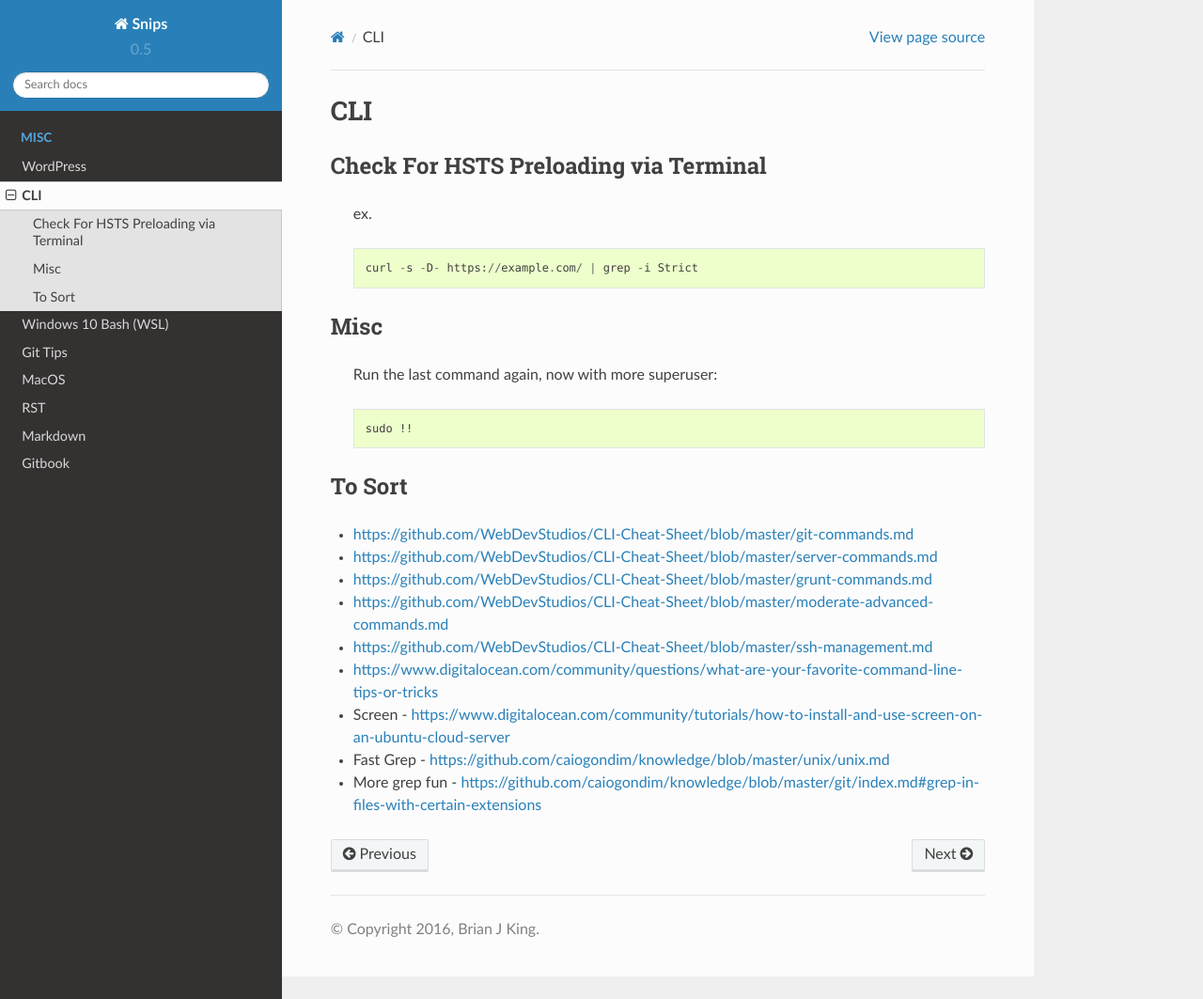
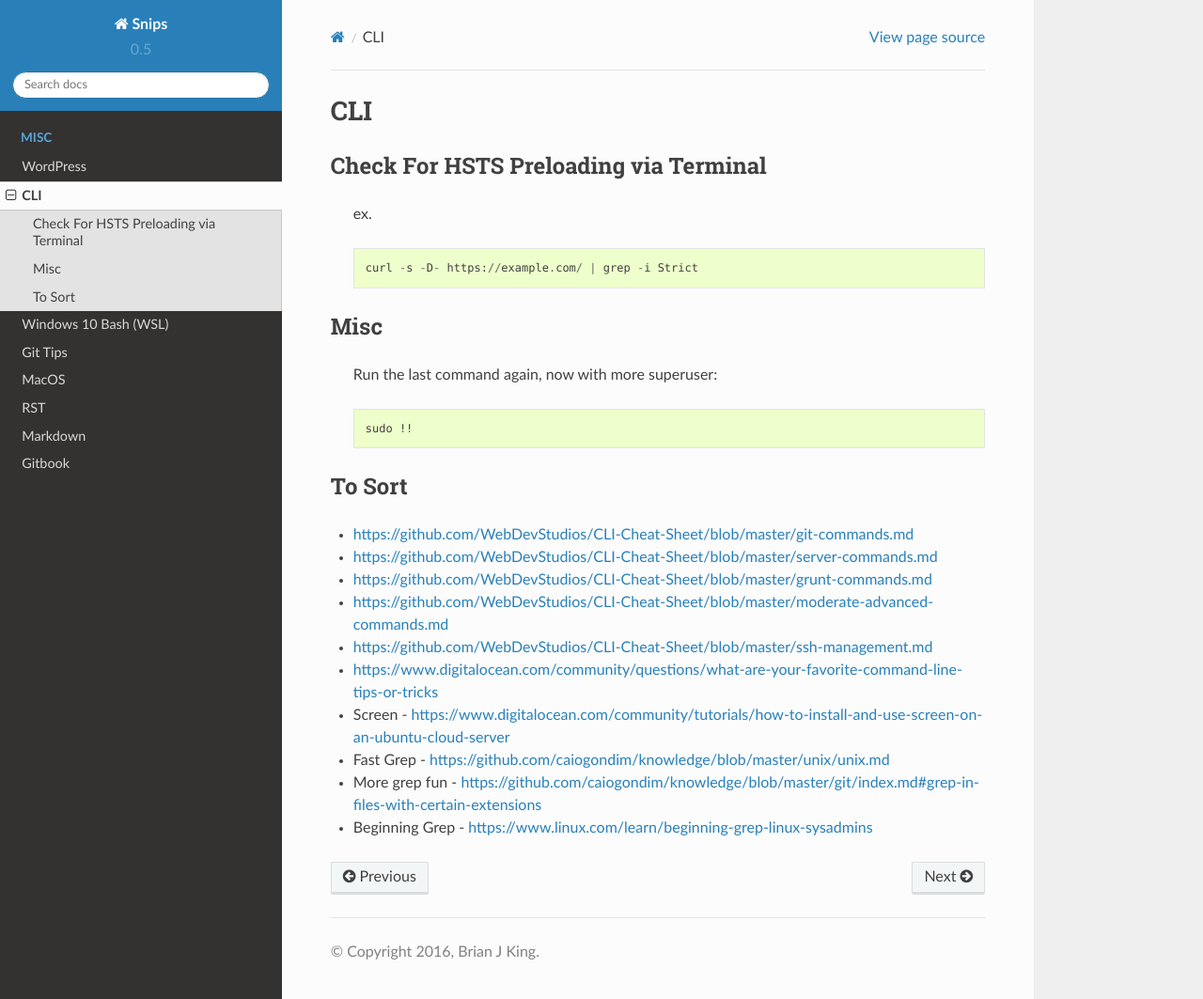
Before and after one commit to brianjking/knowledge, a Sphinx documentation site: the page built from source/cli.rst, in a window 1280 px wide and 1063 px high. Shown: the whole window at 94% size. Built offline with Sphinx 7.4.7 and the Read the Docs theme 2.0.0, drawn with Linux system fonts in a browser that asks for light colours; formulas are drawn with MathJax 3.

Commit message:
Update cli.rst

```diff
--- a/source/cli.rst
+++ b/source/cli.rst
@@ -31,3 +31,4 @@ To Sort
 * Screen - https://www.digitalocean.com/community/tutorials/how-to-install-and-use-screen-on-an-ubuntu-cloud-server
 * Fast Grep - https://github.com/caiogondim/knowledge/blob/master/unix/unix.md
 * More grep fun - https://github.com/caiogondim/knowledge/blob/master/git/index.md#grep-in-files-with-certain-extensions
+* Beginning Grep - https://www.linux.com/learn/beginning-grep-linux-sysadmins
```
